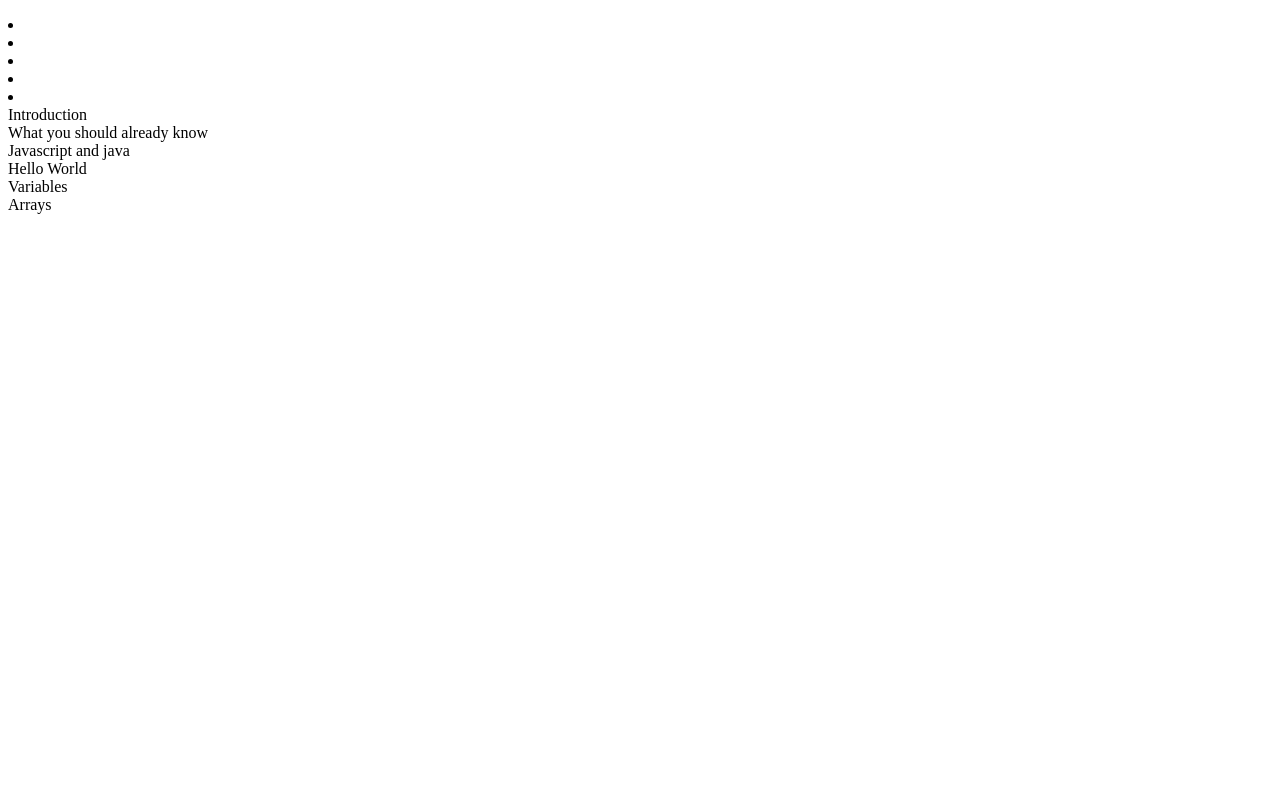
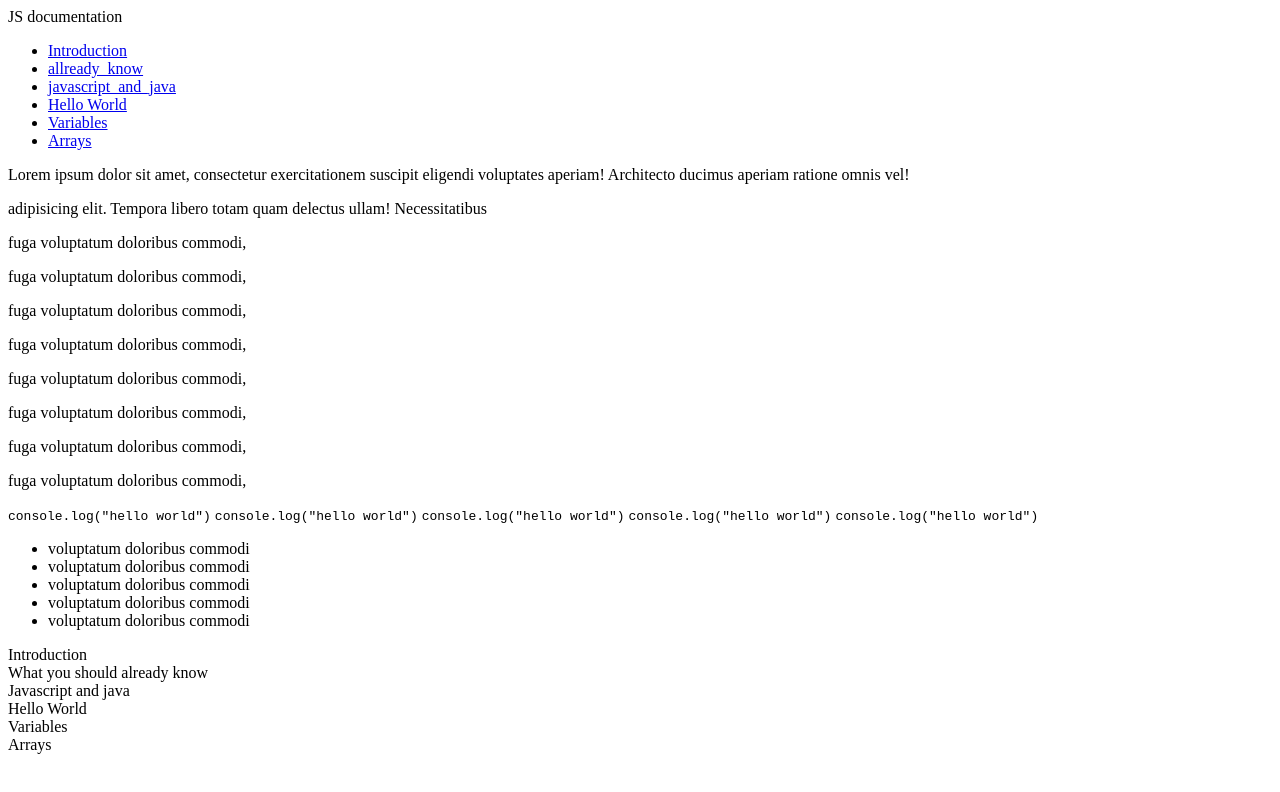
Before and after one commit to ammarkandel/miguel-and-ammar-, a plain HTML site: page index.html in a window 1280 px wide. Drawn offline with Linux system fonts and the light colour scheme.

Commit message:
added header and some sections

```diff
--- a/index.html
+++ b/index.html
@@ -10,37 +10,50 @@
     <script src="https://cdn.freecodecamp.org/testable-projects-fcc/v1/bundle.js"></script>
 
     <div id="main-doc">
-
       <nav id="navbar">
-
-
+        <header>JS documentation</header>
+        <ul>
+          <li><a class="nav-link" href="#">Introduction</a></li>
+          <li><a class="nav-link" href="#">allready_know</a></li>
+          <li><a class="nav-link" href="#">javascript_and_java</a></li>
+          <li><a class="nav-link" href="#">Hello World</a></li>
+          <li><a class="nav-link" href="#">Variables</a></li>
+          <li><a class="nav-link" href="#">Arrays</a></li>
+        </ul>
       </nav>
 
-     <p></p>
-     <p></p>
-     <p></p>
-     <p></p>
-     <p></p>
-     <p></p>
-     <p></p>
-     <p></p>
-     <p></p>
-     <p></p>
+      <p>
+        Lorem ipsum dolor sit amet, consectetur exercitationem suscipit eligendi
+        voluptates aperiam! Architecto ducimus aperiam ratione omnis vel!
+      </p>
+      <p>
+        adipisicing elit. Tempora libero totam quam delectus ullam!
+        Necessitatibus
+      </p>
+      <p>fuga voluptatum doloribus commodi,</p>
+      <p>fuga voluptatum doloribus commodi,</p>
+      <p>fuga voluptatum doloribus commodi,</p>
+      <p>fuga voluptatum doloribus commodi,</p>
+      <p>fuga voluptatum doloribus commodi,</p>
+      <p>fuga voluptatum doloribus commodi,</p>
+      <p>fuga voluptatum doloribus commodi,</p>
+      <p>fuga voluptatum doloribus commodi,</p>
 
-      <code></code>
-      <code></code>
-      <code></code>
-      <code></code>
-      <code></code>
-
-      <li></li>
-      <li></li>
-      <li></li>
-      <li></li>
-      <li></li>
+      <code>console.log("hello world")</code>
+      <code>console.log("hello world")</code>
+      <code>console.log("hello world")</code>
+      <code>console.log("hello world")</code>
+      <code>console.log("hello world")</code>
+      <ul>
+        <li>voluptatum doloribus commodi</li>
+        <li>voluptatum doloribus commodi</li>
+        <li>voluptatum doloribus commodi</li>
+        <li>voluptatum doloribus commodi</li>
+        <li>voluptatum doloribus commodi</li>
+      </ul>
 
       <section class="main-section">
-        <header>Introduction</header>
+        <header id="Introduction">Introduction</header>
       </section>
       <section class="main-section">
         <header id="allready_know">What you should already know</header>
@@ -59,11 +72,6 @@
       </section>
     </div>
 
-
     <script src="js/index.js"></script>
-
-
-
-
   </body>
 </html>
```
